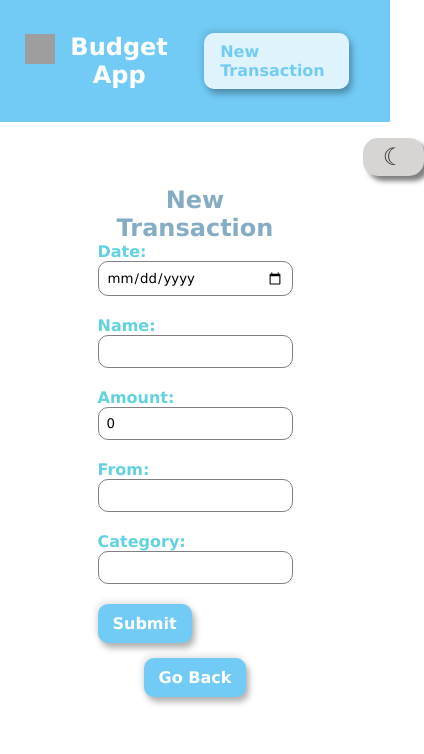
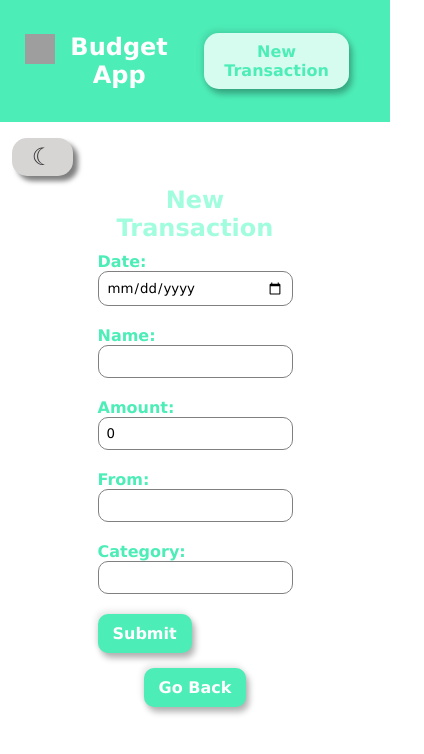
Before and after one commit to Salinamalek/budget-app-project-frontend, a React (Create React App) app: page /transactions/new in a window 390 px wide. Shown: the top 754 px of the page, 424 px wide, since content can reach past the window. Built offline with nearby package versions, Linux system fonts and the light colour scheme; no server answers; grey boxes are pictures that could not be loaded; the HTML template or start-up script is replaced by a standard one.

Commit message:
media query and css updated

```diff
--- a/src/components/darkMode.css
+++ b/src/components/darkMode.css
@@ -16,10 +16,17 @@
   font-size: x-large;
   margin-bottom: 10px;
   position: relative;
-  left: 93%;
+  left: 2%;
 }
 
 .theme:hover {
   background-color: rgb(119, 114, 114);
   cursor: pointer;
 }
+
+@media screen and (max-width: 780px) {
+  .theme {
+    position: relative;
+    left: 3%;
+  }
+}
--- a/src/components/details.js
+++ b/src/components/details.js
@@ -7,10 +7,6 @@ export default function Details() {
   const [transaction, setTransaction] = useState([]);
   let { index } = useParams();
   let navigate = useNavigate();
-
-  // let transactionName =
-  //   transaction.item_name.charAt(0).toUpperCase() +
-  //   transaction.item_name.slice(1);
 
   const handleDelete = () => {
     axios
--- a/src/index.css
+++ b/src/index.css
@@ -46,8 +46,9 @@ nav button {
   margin: 0.5rem 1rem;
   padding: 0.5rem 1rem;
   border: 0;
+  text-align: center;
   background-color: rgba(255, 255, 255, 0.771);
-  border-radius: 10px;
+  border-radius: 15px;
   box-shadow: rgb(0, 0, 0, 0.3) 3px 5px 6px, rgb(0, 0, 0, 0.1) -2px -3px 6px;
 }
 
@@ -282,3 +283,112 @@ h2 {
   margin-top: 9px;
   margin-right: -5px;
 }
+
+@media screen and (max-width: 750px) {
+  nav {
+    background-color: rgb(77, 237, 184);
+  }
+
+  .navbar a:hover {
+    color: rgb(41, 191, 141);
+  }
+
+  nav button a {
+    color: rgb(77, 237, 184);
+  }
+
+  nav button a:hover {
+    color: rgb(41, 191, 141);
+  }
+
+  table tbody tr:nth-child(even) {
+    background-color: rgb(32, 184, 133);
+  }
+
+  table tbody tr:nth-child(odd) {
+    background-color: rgb(77, 237, 184);
+  }
+
+  .tableTitle th {
+    color: rgb(77, 237, 184);
+  }
+
+  td .tranName:hover {
+    color: rgb(18, 117, 84);
+  }
+  h1 {
+    color: rgb(77, 237, 184);
+  }
+  .viewTransactions {
+    background-color: rgb(77, 237, 184);
+  }
+  .view a:hover {
+    color: rgb(18, 117, 84);
+  }
+
+  img {
+    width: 450px;
+    height: 300px;
+  }
+
+  table tbody tr td {
+    padding: 10px;
+  }
+  table thead tr th {
+    padding: 10px;
+  }
+
+  .tActions {
+    width: 95%;
+    position: relative;
+    left: 2.5%;
+    right: 0;
+  }
+
+  .details {
+    width: 100%;
+    position: relative;
+    left: 0;
+  }
+  .details .card {
+    width: 90%;
+    position: relative;
+    left: 0;
+    background-color: rgb(77, 237, 184);
+  }
+
+  .buttons div a button {
+    background-color: rgb(77, 237, 184);
+  }
+  .buttons div a button:hover {
+    color: rgb(41, 191, 141);
+  }
+
+  .form .submitButton input {
+    background-color: rgb(77, 237, 184);
+    color: white;
+  }
+
+  .form .submitButton input:hover {
+    background-color: white;
+    color: rgb(41, 191, 141);
+  }
+
+  .backButton a button {
+    background-color: rgb(77, 237, 184);
+    color: white;
+  }
+
+  .backButton a button:hover {
+    background-color: white;
+    color: rgb(41, 191, 141);
+  }
+  h2 {
+    color: rgb(162, 253, 222);
+    padding-bottom: 10px;
+  }
+
+  .form label {
+    color: rgb(77, 237, 184);
+  }
+}
```
Also changed, not shown: 2 other files (tests, documents, lock files or other folders).
